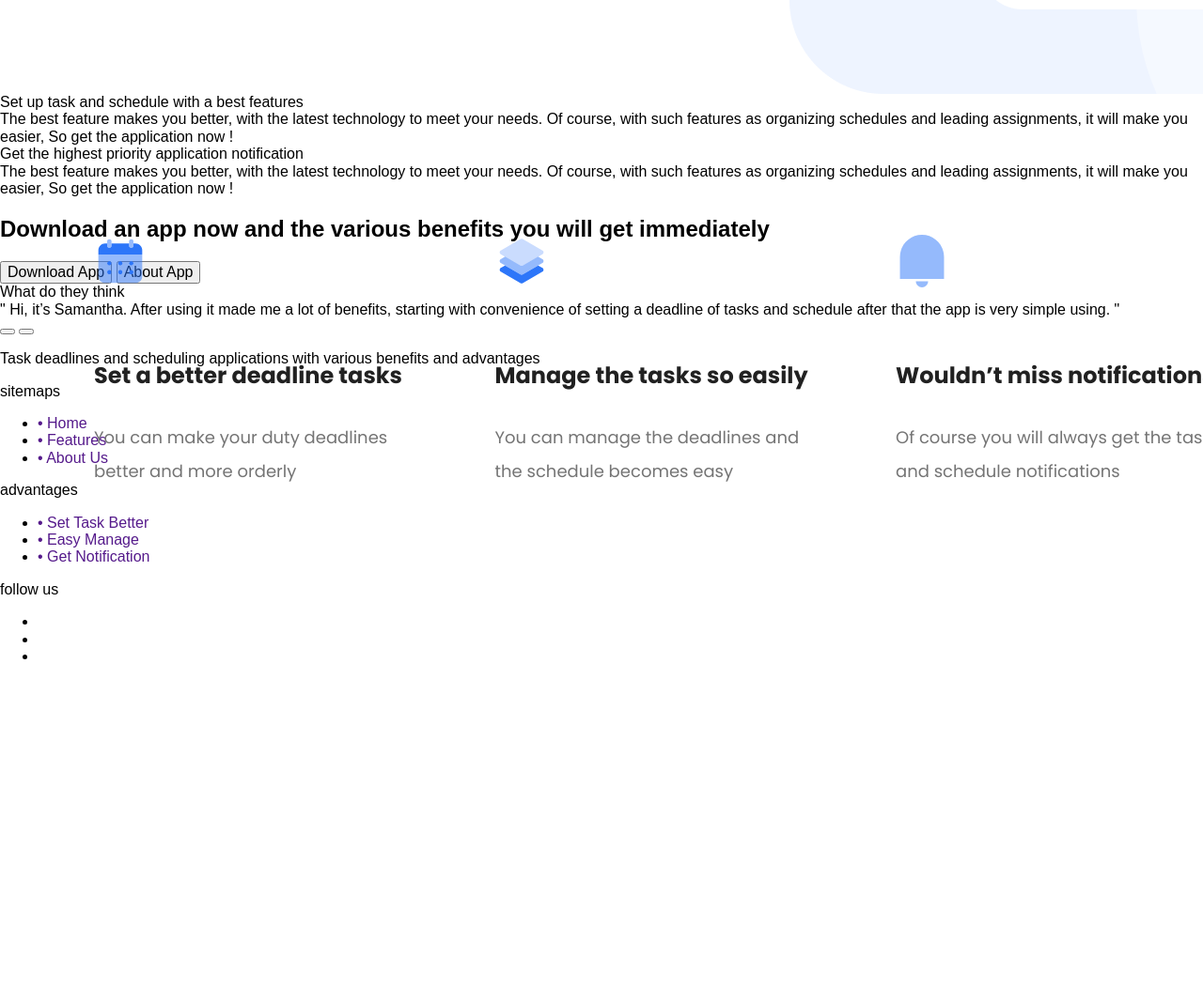
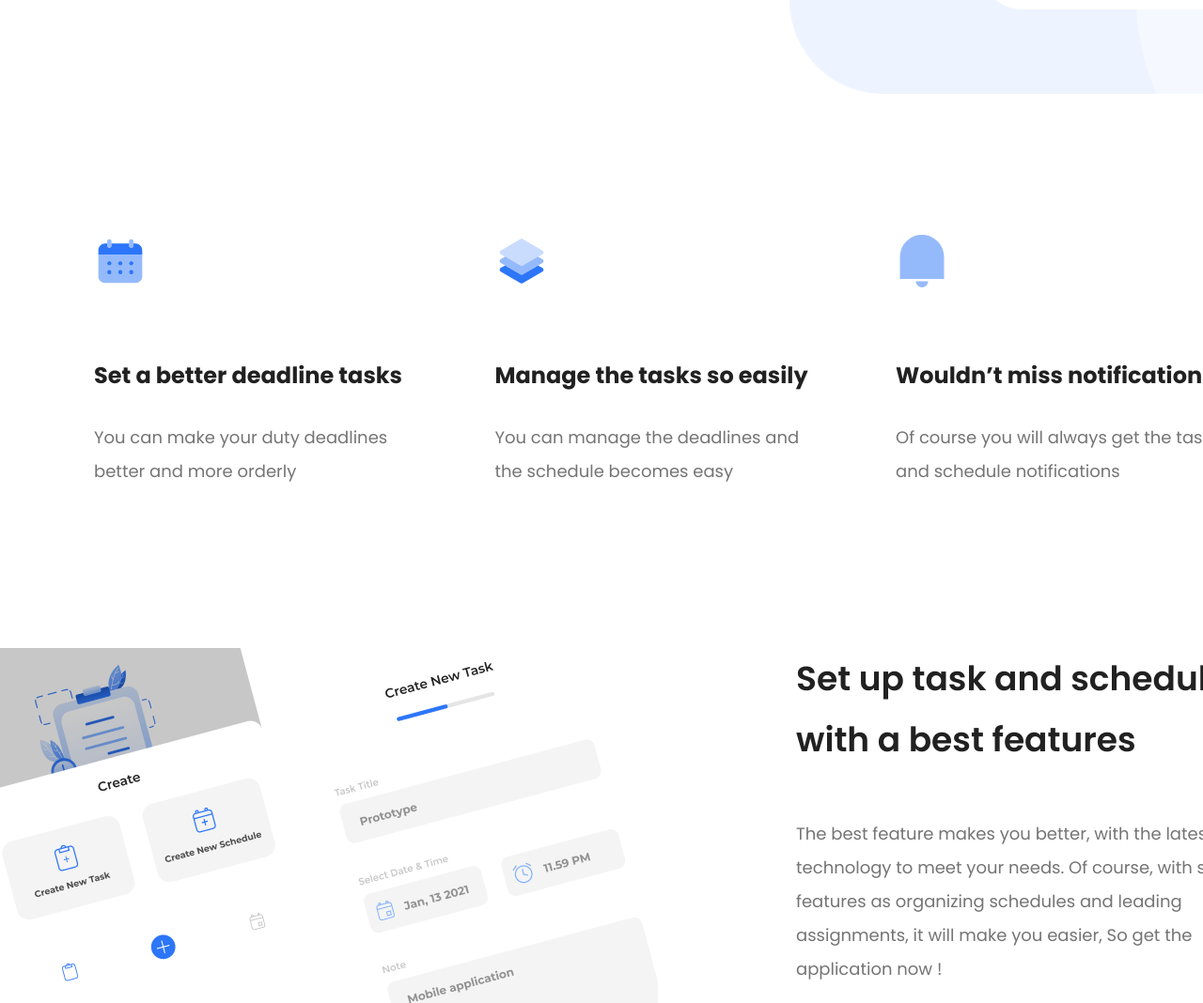
Before and after one commit to FearMy9Inch/FearMy9Inch.github.io, a plain HTML site: page index.html in a window 1280 px wide. Shown: the part 750-1818 px from the top of the page at 94% size. Before the commit the page ends 1474 px from the top, so only its background shows below. Drawn offline with nearby package versions, Linux system fonts and the light colour scheme.

Commit message:
added some main container parts

```diff
--- a/index.html
+++ b/index.html
@@ -81,6 +81,7 @@
 	<section class="main-content">
 			<div class="container-1">
 				<div class="container-1-img"></div>
+				<div class="container-info-1">
 				<div class="container-1-title">Set up&nbsp;task and schedule
 					 with a&nbsp;best features</div>
 					 <div class="container-1-desc">The best feature makes you better, with the
@@ -88,9 +89,11 @@
 						 as&nbsp;organizing schedules and leading assignments,
 						 it&nbsp;will make you easier, So&nbsp;get the application now !</div>
 			</div>
+		</div>
 
 			<div class="container-2">
 				<div class="container-2-img"></div>
+				<div class="container-info-2">
 				<div class="container-2-title">Get the highest priority application notification</div>
 				<div class="container-1-desc">The best feature makes you better, with the
 					latest technology to&nbsp;meet your needs. Of&nbsp;course, with such features
@@ -98,6 +101,7 @@
 					it&nbsp;will make you easier, So&nbsp;get the application now !</div>
 	   			</div>
 			</div>
+
 	</section>
 
 	<section class="main-download-about">
--- a/style.css
+++ b/style.css
@@ -163,12 +163,10 @@ body {
 }
 
 .short-info {
-  position: absolute;
-  display: flex;
+  position: relative;
   width: 1240px;
-  height: 288px;
   left: 100px;
-  top: 1000px;
+  padding-top: 150px;
 
   display: flex;
   justify-content: space-between;
@@ -207,3 +205,169 @@ body {
   width: 56px;
   height: 56px;
 }
+
+.main-content {
+  position: relative;
+  width: 1440px;
+  height: 1350px;
+  left: 0px;
+  top: 152px;
+}
+
+.container-1 {
+  width: 1340px;
+  display: flex;
+  margin-bottom: 148px;
+}
+
+.container-info-1 {
+  width: 493px;
+  height: 360px;
+  margin-left: 147px;
+}
+
+.container-1-title {
+  font-family: Poppins;
+  font-style: normal;
+  font-weight: 600;
+  font-size: 36px;
+  line-height: 65px;
+  /* or 181% */
+
+  color: #212121;
+}
+
+.container-1-desc {
+  font-family: Poppins;
+  font-style: normal;
+  font-weight: normal;
+  font-size: 18px;
+  line-height: 36px;
+  /* or 200% */
+
+  margin-top: 50px;
+
+  color: #747474;
+}
+
+.container-1-img {
+  background-image: url("img/newTask.png");
+  width: 700px;
+  height: 600px;
+  background-repeat: no-repeat;
+}
+
+.container-2 {
+  position: relative;
+  width: 1336px;
+  height: 600px;
+  left: 104px;
+  display: flex;
+}
+
+.container-2-img {
+  position: relative;
+  background-image: url("img/smarthphoneDisplay.png");
+  width: 700px;
+  height: 600px;
+  left: 740px;
+}
+
+.container-info-2 {
+  position: absolute;
+  width: 493px;
+  height: 360px;
+  left: 104px;
+}
+
+.container-2-title {
+  font-family: Poppins;
+  font-style: normal;
+  font-weight: 600;
+  font-size: 36px;
+  line-height: 65px;
+  /* or 181% */
+
+  color: #212121;
+}
+
+.container-2-desc {
+  font-family: Poppins;
+  font-style: normal;
+  font-weight: normal;
+  font-size: 18px;
+  line-height: 36px;
+  /* or 200% */
+
+  color: #747474;
+}
+
+.container-download-about {
+  position: relative;
+  margin: 0 auto;
+  width: 1240px;
+  height: 500px;
+  margin-top: 298px;
+
+  display: flex;
+  justify-content: center;
+  align-items: center;
+
+  background-color: #2d76f9;
+  border-radius: 100px;
+}
+
+.download-about-title {
+  position: absolute;
+  font-family: Poppins;
+  font-weight: 600;
+  font-size: 36px;
+  line-height: 65px;
+  /* or 181% */
+
+  text-align: center;
+
+  top: 100px;
+
+  color: #ffffff;
+}
+
+.download {
+  position: absolute;
+  bottom: 100px;
+  left: 345px;
+
+  background: #ffffff;
+  border-radius: 1500px;
+  border: 1.5px solid #ffffff;
+
+  font-family: Poppins;
+  font-style: normal;
+  font-weight: 500;
+  font-size: 18px;
+  line-height: 27px;
+  padding: 24px 58px;
+  /* identical to box height */
+
+  color: #2d76f9;
+}
+
+.about {
+  position: absolute;
+  bottom: 100px;
+  right: 345px;
+
+  background: #2d76f9;
+  border-radius: 1500px;
+
+  font-family: Poppins;
+  font-style: normal;
+  font-weight: 500;
+  font-size: 18px;
+  line-height: 27px;
+  padding: 24px 58px;
+  /* identical to box height */
+
+  border: 1.5px solid #ffffff;
+  color: #fff;
+}
```
Also changed, not shown: img/Image.png (added), img/newTask.png (added), img/smarthphoneDisplay.png (added).
